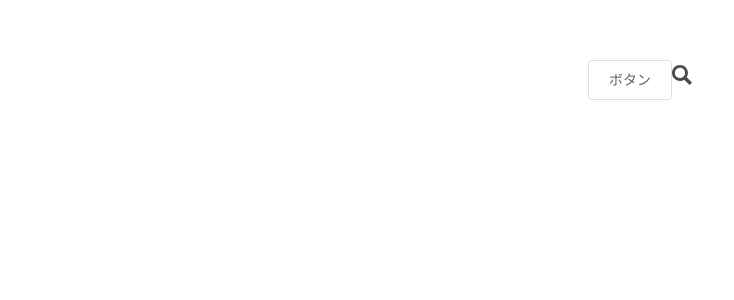
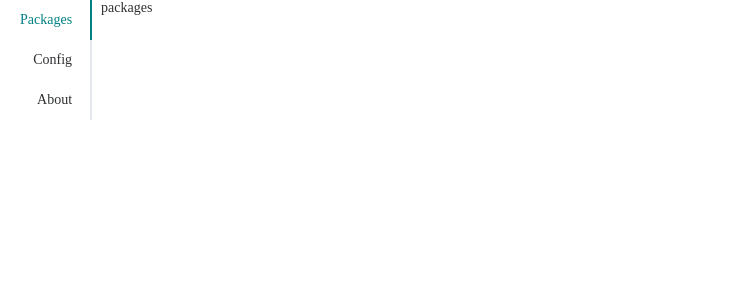
Before and after one commit to kusa-mochi/apt-gui, a Vue app: page / in a window 1280 px wide. Shown: the top 300 px of the page, without its empty margins (0-734 px from the left). Built offline with nearby package versions, Linux system fonts and the light colour scheme.

Commit message:
make base layout.

```diff
--- a/src/App.vue
+++ b/src/App.vue
@@ -1,12 +1,32 @@
 <template>
   <div id="app">
-    <el-button @click="TestMethod">ボタン</el-button>
-    <img width="20" src="@/assets/icn_search.svg?data" />
+    <el-tabs tab-position="left">
+      <el-tab-pane label="Packages">
+        <packages></packages>
+      </el-tab-pane>
+      <el-tab-pane label="Config">
+        <config></config>
+      </el-tab-pane>
+      <el-tab-pane label="About">
+        <about></about>
+      </el-tab-pane>
+    </el-tabs>
+    <!-- <el-button @click="TestMethod">ボタン</el-button>
+    <img width="20" src="@/assets/icn_search.svg?data" /> -->
   </div>
 </template>
 
 <script>
+import Packages from "@/components/Packages";
+import Config from "@/components/Config";
+import About from "@/components/About";
+
 export default {
+  components: {
+    Packages,
+    Config,
+    About
+  },
   methods: {
     TestMethod() {
       alert("button pushed.");
@@ -15,14 +35,3 @@ export default {
   name: "App"
 };
 </script>
-
-<style lang="scss">
-#app {
-  font-family: Avenir, Helvetica, Arial, sans-serif;
-  -webkit-font-smoothing: antialiased;
-  -moz-osx-font-smoothing: grayscale;
-  text-align: center;
-  color: #2c3e50;
-  margin-top: 60px;
-}
-</style>
--- /dev/null
+++ b/src/components/About.vue
@@ -0,0 +1,11 @@
+<template>
+  <div id="about">about</div>
+</template>
+
+<script>
+export default {
+  name: "About"
+};
+</script>
+
+<style></style>
--- /dev/null
+++ b/src/components/Config.vue
@@ -0,0 +1,11 @@
+<template>
+  <div id="config">config</div>
+</template>
+
+<script>
+export default {
+  name: "Config"
+};
+</script>
+
+<style></style>
--- /dev/null
+++ b/src/components/Packages.vue
@@ -0,0 +1,11 @@
+<template>
+  <div id="packages">packages</div>
+</template>
+
+<script>
+export default {
+  name: "Packages"
+};
+</script>
+
+<style></style>
--- a/src/main.js
+++ b/src/main.js
@@ -2,6 +2,7 @@ import Vue from "vue";
 import App from "./App.vue";
 import store from "./store";
 import "./plugins/element.js";
+import "./main.scss";
 
 Vue.config.productionTip = false;
 
--- /dev/null
+++ b/src/main.scss
@@ -0,0 +1,10 @@
+* {
+    margin: 0;
+    padding: 0;
+}
+
+html,
+body {
+    font-size: 14px;
+    color: #303030;
+}
```
